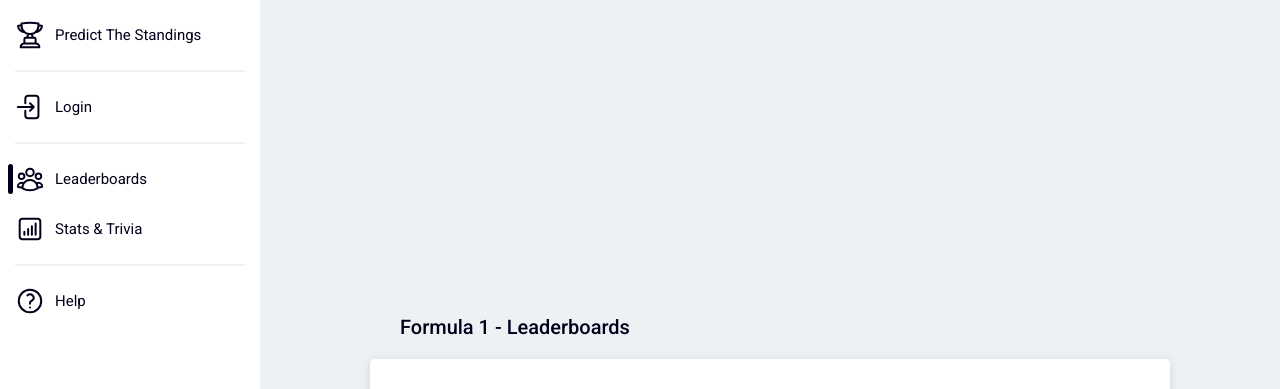
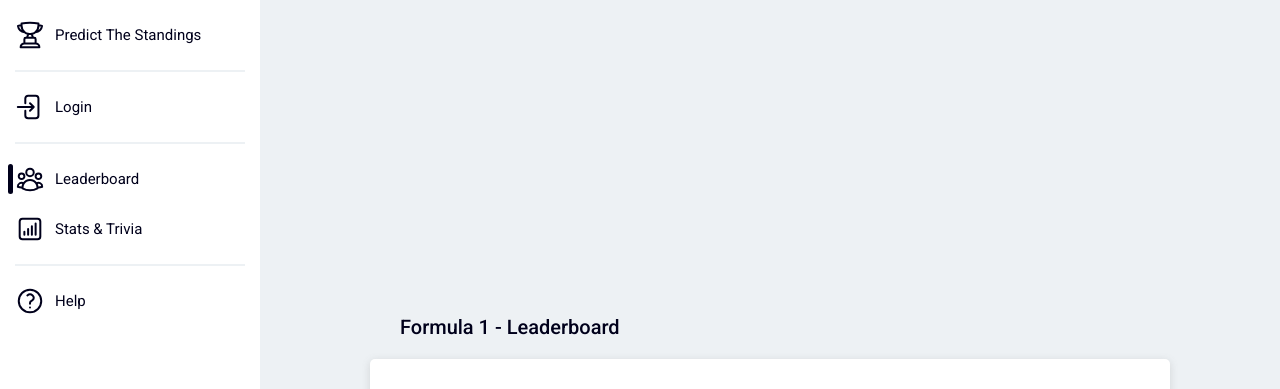
Before and after one commit to davidwillprice/predict-the-standings, a Next.js app: page /formula-1/2024 in a window 1280 px wide. Shown: the top 389 px of the page. Built offline with nearby package versions, Linux system fonts and the light colour scheme; no server answers; the database is empty.

Commit message:
Fix 'Leaderboards' typo

```diff
--- a/app/formula-1/2024/page.tsx
+++ b/app/formula-1/2024/page.tsx
@@ -40,7 +40,7 @@ const Page = async () => {
   return (
     <>
       <PanelHeading>
-        <h1>Formula 1 - Leaderboards</h1>
+        <h1>Formula 1 - Leaderboard</h1>
       </PanelHeading>
       {!predictionData ? (
         <p>Unable to obtain prediction data</p>
--- a/src/ui/components/header/main-nav.tsx
+++ b/src/ui/components/header/main-nav.tsx
@@ -32,7 +32,7 @@ export const MainNav = ({ children }: Props) => {
       {/**@todo Add year selector*/}
       {/**@todo Add 'Edit Predictions' or 'Predict' depending on if the predictions are open and they are logged in*/}
       <HeaderLink href="/formula-1/2024" icon="group">
-        Leaderboards
+        Leaderboard
       </HeaderLink>
       {/**@todo Only shows if user has made predictions for the year
       <HeaderLink href="/formula-1/2024/table" icon="f1">
```
